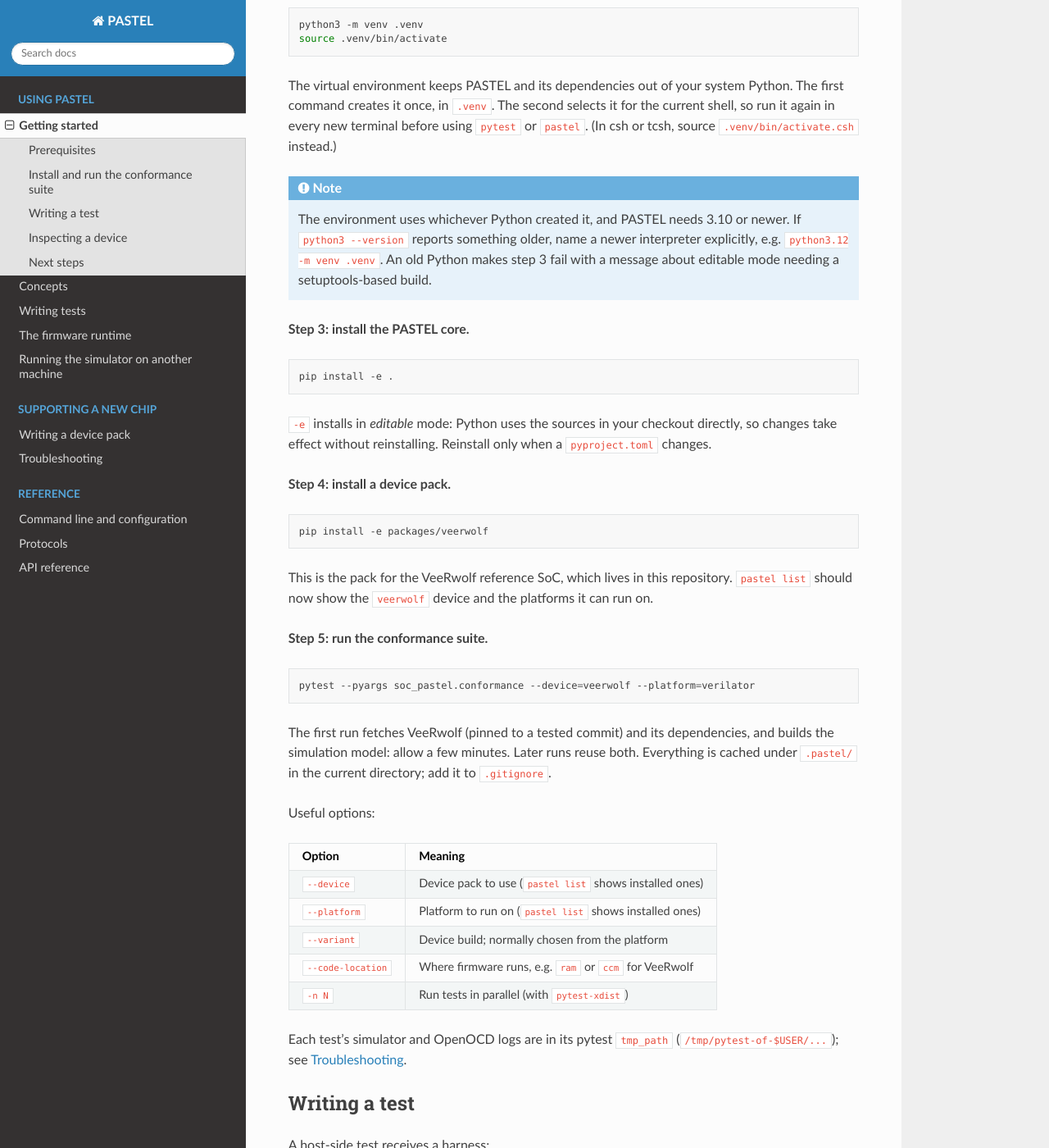
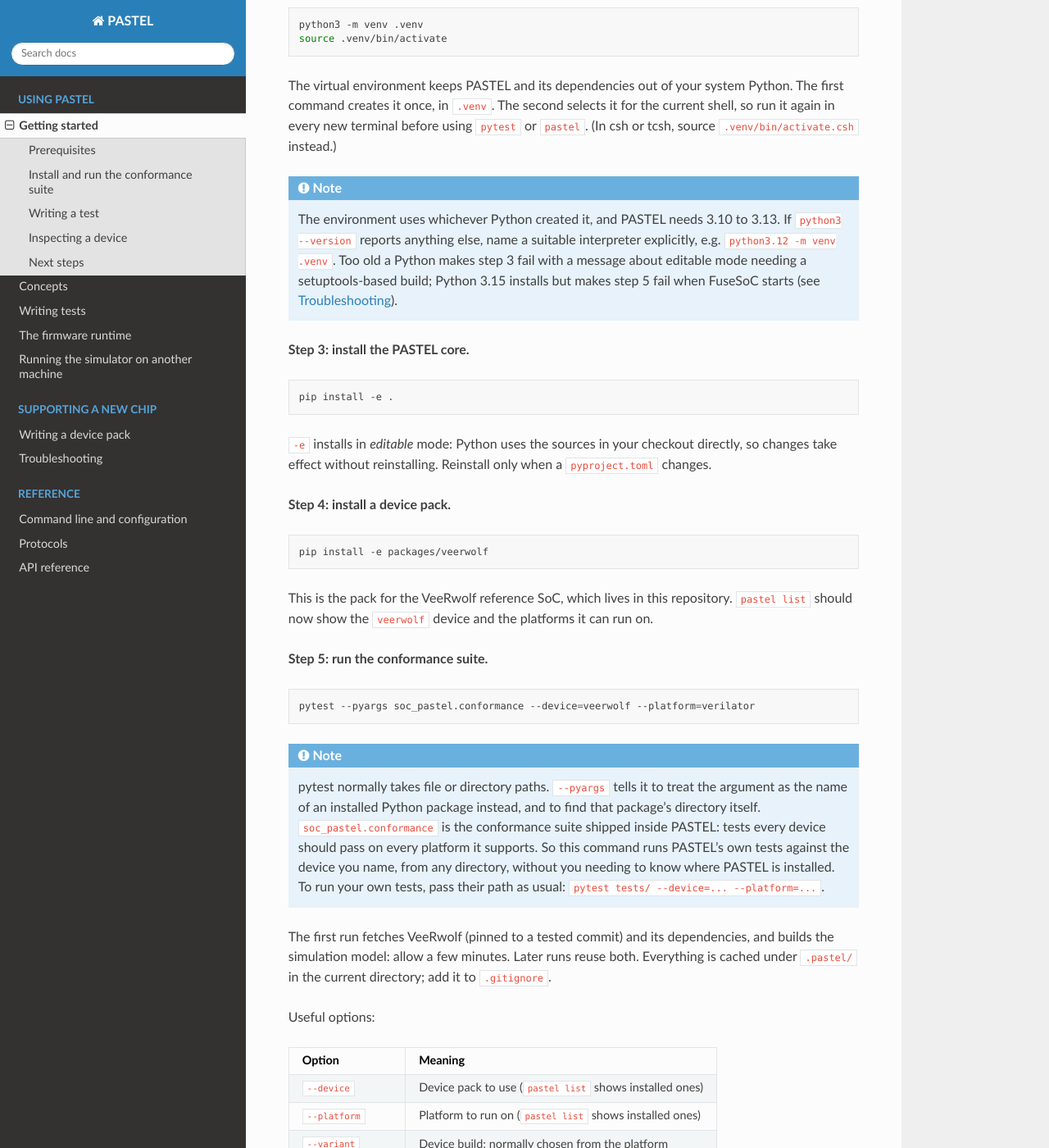
Before and after one commit to soc-puppets/soc-pastel, a Sphinx documentation site: the page built from docs/getting-started.rst, in a window 1280 px wide and 1400 px high, scrolled down 968 px. Shown: the whole window at 82% size. Built offline with Sphinx 7.4.7 and the Read the Docs theme 3.1.0, drawn with Linux system fonts in a browser that asks for light colours; some of the changed text lies outside the part shown.

Commit message:
Documentation refinements from testing

```diff
--- a/docs/getting-started.rst
+++ b/docs/getting-started.rst
@@ -11,8 +11,8 @@ PASTEL itself is pure Python. Running tests in simulation needs:
 
    * - Tool
      - Notes
-   * - Python 3.10+
-     -
+   * - Python 3.10 to 3.13
+     - Python 3.15 does not work yet: FuseSoC fails to start on it
    * - Verilator 5
      - The simulator PASTEL supports so far. Tested with 5.020 (Ubuntu 24.04
        package)
@@ -59,11 +59,12 @@ instead.)
 
 .. note::
 
-   The environment uses whichever Python created it, and PASTEL needs 3.10 or
-   newer. If ``python3 --version`` reports something older, name a newer
-   interpreter explicitly, e.g. ``python3.12 -m venv .venv``. An old Python
+   The environment uses whichever Python created it, and PASTEL needs 3.10 to
+   3.13. If ``python3 --version`` reports anything else, name a suitable
+   interpreter explicitly, e.g. ``python3.12 -m venv .venv``. Too old a Python
    makes step 3 fail with a message about editable mode needing a
-   setuptools-based build.
+   setuptools-based build; Python 3.15 installs but makes step 5 fail when
+   FuseSoC starts (see :doc:`guides/troubleshooting`).
 
 **Step 3: install the PASTEL core.**
 
@@ -90,6 +91,17 @@ platforms it can run on.
 .. code-block:: shell
 
    pytest --pyargs soc_pastel.conformance --device=veerwolf --platform=verilator
+
+.. note::
+
+   pytest normally takes file or directory paths. ``--pyargs`` tells it to
+   treat the argument as the name of an installed Python package instead, and
+   to find that package's directory itself. ``soc_pastel.conformance`` is the
+   conformance suite shipped inside PASTEL: tests every device should pass on
+   every platform it supports. So this command runs PASTEL's own tests against
+   the device you name, from any directory, without you needing to know where
+   PASTEL is installed. To run your own tests, pass their path as usual:
+   ``pytest tests/ --device=... --platform=...``.
 
 The first run fetches VeeRwolf (pinned to a tested commit) and its
 dependencies, and builds the simulation model: allow a few minutes. Later runs
--- a/docs/guides/troubleshooting.rst
+++ b/docs/guides/troubleshooting.rst
@@ -33,6 +33,12 @@ Installing
 ``pip`` belongs to a Python older than 3.10. Create the virtual environment
 with a newer interpreter (``python3.12 -m venv .venv``), activate it and
 install again.
+
+**A** ``fusesoc`` **command fails with** ``ValueError: Cannot use capturing groups in re.Scanner``.
+The virtual environment was created with Python 3.15, which FuseSoC (through
+its ``simplesat`` dependency) does not run on yet. Recreate the environment
+with Python 3.10 to 3.13 and install again:
+``rm -rf .venv && python3.12 -m venv .venv``.
 
 **``pytest`` doesn't recognise** ``--device``, **or** ``pastel`` **is not found.**
 The virtual environment PASTEL was installed into isn't active in this shell:
```
